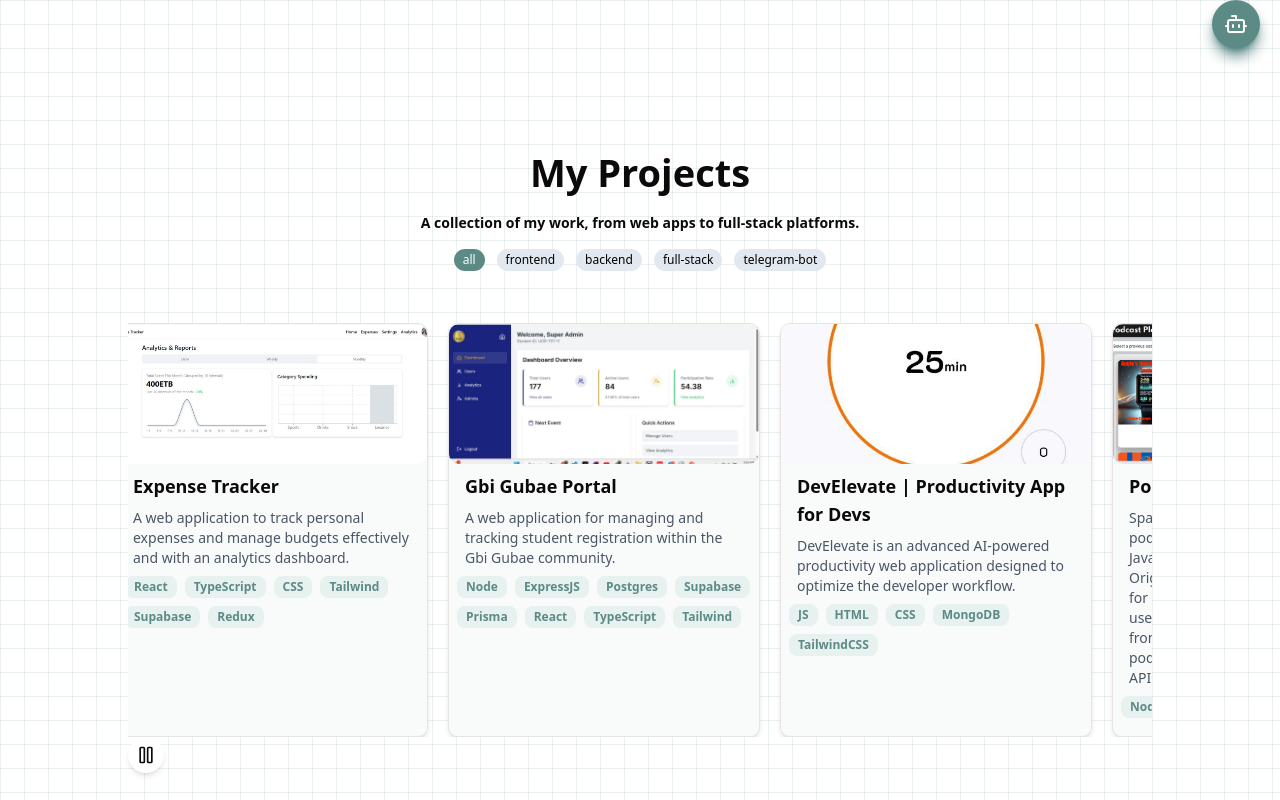
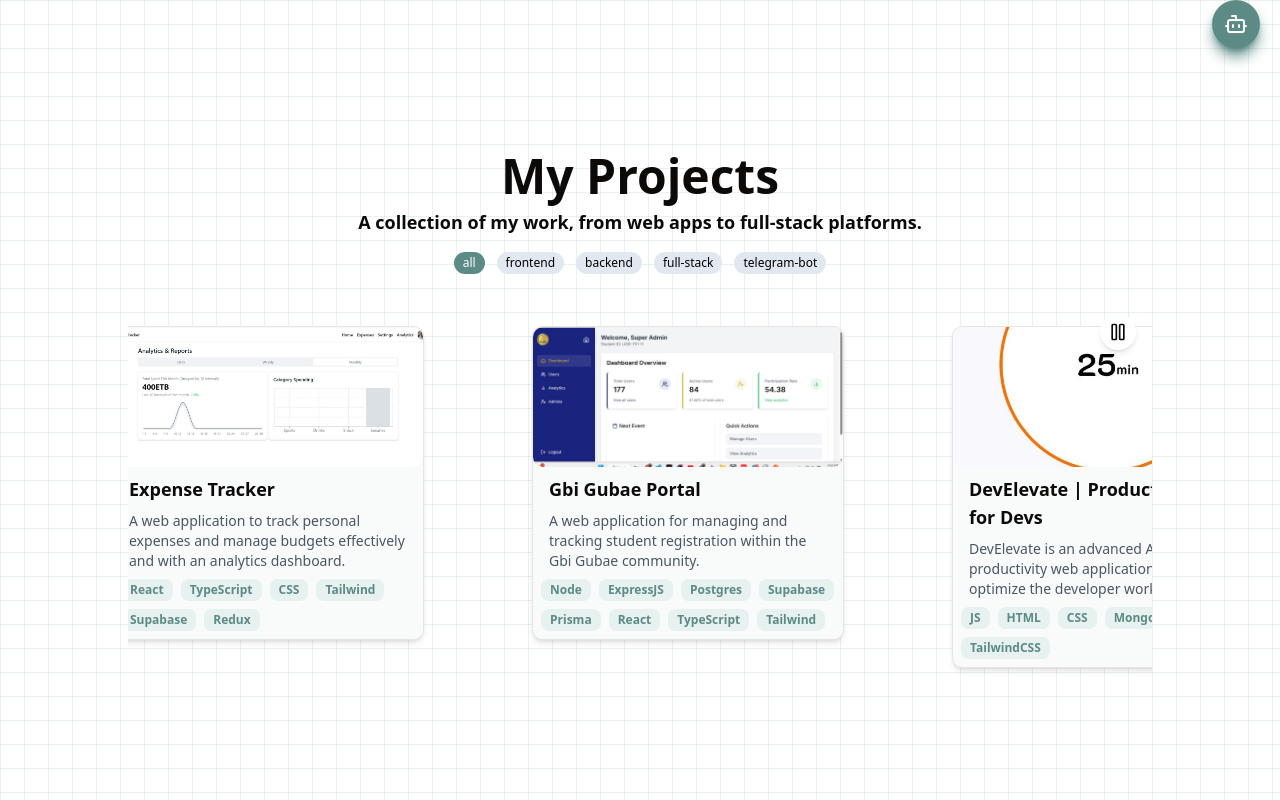
Before and after one commit to Eyob-smax/Portfolio, a React (Vite) app: page / in a window 1280 px wide. Shown: the part 720-1520 px from the top of the page. Built offline with nearby package versions, Linux system fonts and the light colour scheme.

Commit message:
initial commit

```diff
--- a/src/pages/Projects.tsx
+++ b/src/pages/Projects.tsx
@@ -56,11 +56,13 @@ export default function Projects() {
   return (
     <section
       style={{ fontFamily: '"Spline Sans", "Noto Sans", sans-serif' }}
-      className="h-screen bg-[transparent] flex flex-col w-full"
+      className="flex flex-col w-full min-h-screen bg-transparent"
     >
-      <div className="text-center mt-2">
-        <h1 className="text-[38px] font-semibold">My Projects</h1>
-        <p className="mt-3 text-sm font-semibold">
+      <div className="text-center mt-4 px-4 sm:px-8">
+        <h1 className="text-3xl sm:text-4xl md:text-5xl font-semibold">
+          My Projects
+        </h1>
+        <p className="mt-2 text-sm sm:text-base md:text-lg font-semibold">
           A collection of my work, from web apps to full-stack platforms.
         </p>
       </div>
@@ -71,16 +73,19 @@ export default function Projects() {
         setActiveTab={setActiveTab}
       />
 
-      <div className=" mt-8 pt-5 max-w-[80%] mx-auto">
+      <div className="mt-8 pt-5 w-full max-w-full sm:max-w-[90%] lg:max-w-[80%] mx-auto relative">
         <div
           ref={scrollRef}
           onMouseEnter={() => setIsPaused(true)}
           onMouseLeave={() => setIsPaused(false)}
-          className="flex items-stretch gap-5 overflow-x-scroll no-scrollbar scroll-smooth"
+          className="flex gap-5 overflow-x-auto sm:overflow-x-scroll no-scrollbar scroll-smooth px-4 sm:px-0"
           style={{ scrollBehavior: "smooth" }}
         >
           {filteredProjects.map((project, idx) => (
-            <div key={idx} className=" flex items-stretch">
+            <div
+              key={idx}
+              className="flex-shrink-0 w-full sm:w-[300px] md:w-[350px] lg:w-[400px]"
+            >
               <ProjectCard project={project} />
             </div>
           ))}
@@ -88,7 +93,7 @@ export default function Projects() {
 
         <button
           onClick={() => setIsPaused(!isPaused)}
-          className=" top-2 right-4 bg-white p-2 rounded-full shadow-md hover:bg-gray-100"
+          className="absolute top-2 right-4 bg-white p-2 rounded-full shadow-md hover:bg-gray-100"
         >
           {isPaused ? <Play size={20} /> : <Pause size={20} />}
         </button>
```
